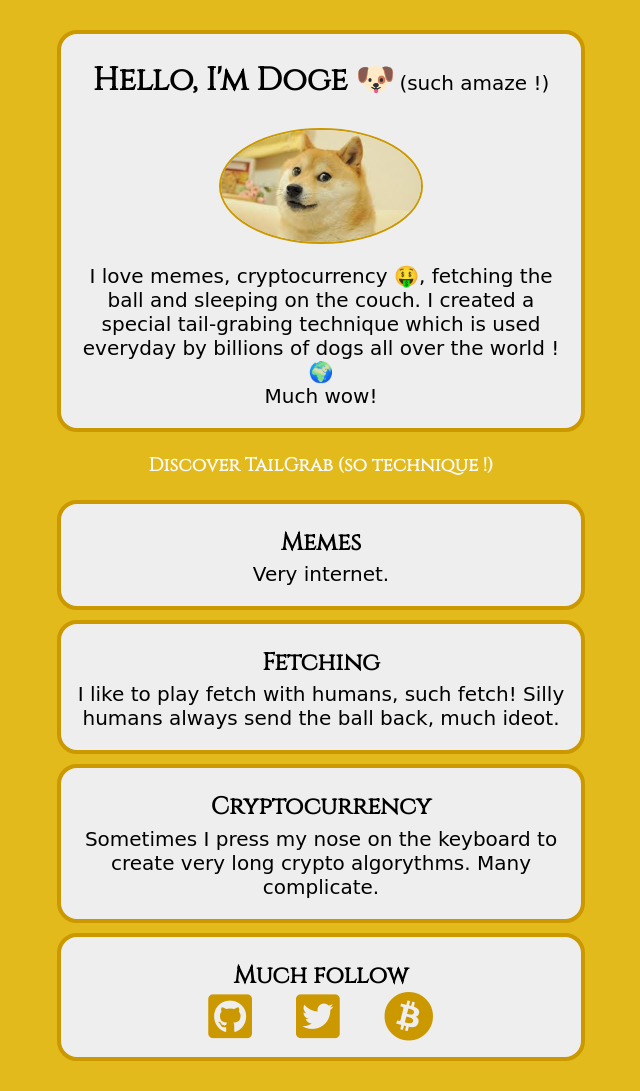
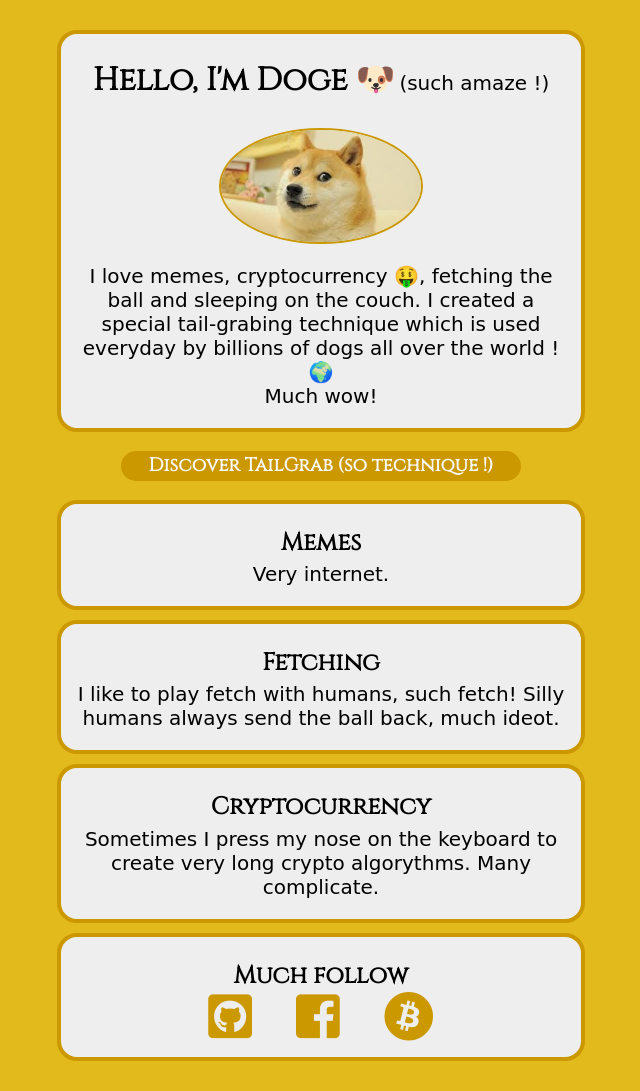
Before and after one commit to Bcavez/profile, a plain HTML site: page index.html in a window 1280 px wide. Shown: the whole page, without its empty margins (319-959 px from the left). Drawn offline with Linux system fonts and the light colour scheme.

Commit message:
changed facebook tag, fixed image, added a button

```diff
--- a/index.html
+++ b/index.html
@@ -14,13 +14,15 @@
         <p>(such amaze !)</p>
       </div>
       <div class="text_align">
-        <img src="../images/doge.jpeg" width="100px" alt="Doge" id="logo">
+        <img src="images/doge.jpeg" width="100px" alt="Doge" id="logo">
       </div>
       <p>
         I love memes, cryptocurrency 🤑, fetching the ball and sleeping on the couch. I created a special tail-grabing technique which is used everyday by billions of dogs all over the world ! 🌍 <br>Much wow!
       </p>
     </div>
+    <div class="button">
       <a href="https://media1.tenor.com/images/1200f8da19aff2a041e895f6496955ce/tenor.gif?itemid=7531731"><h3 class="text_white">Discover TailGrab (so technique !)</h3></a>
+    </div>
     <div class="card">
       <h2>Memes</h2>
       <p>
@@ -50,7 +52,7 @@
           </li>
           <li>
             <a href="https://www.facebook.com/VeryDoge/" target="_blank">
-              <i class="fab fa-twitter-square"></i>
+              <i class="fab fa-facebook-square"></i>
             </a>
           </li>
           <li>
--- a/style.css
+++ b/style.css
@@ -46,6 +46,11 @@ a {
 
 a:hover {
   text-decoration: underline;
+  color: #000000;
+}
+
+h3:hover {
+  color: #000000;
 }
 
 .container {
@@ -62,7 +67,18 @@ a:hover {
   padding: 10px;
   padding-top: 0px;
   padding-bottom: 0px;
+}
 
+.button {
+  width: 400px;
+  margin: 0px auto;
+  border: 0px solid #cb9800;
+  background-color: #cb9800;
+  border-radius: 20px;
+  /*padding: 10px, 60px;*/
+  padding: 0px;
+  padding-top: 0px;
+  padding-bottom: 0px;
 }
 
 .list-inline > li {
```
